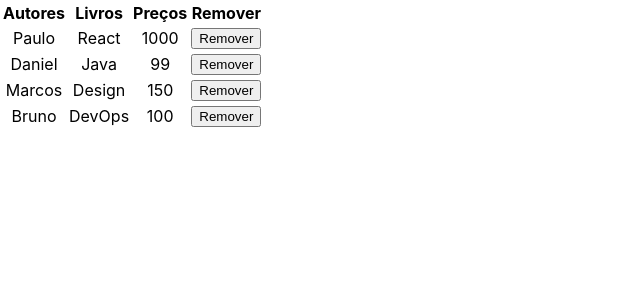
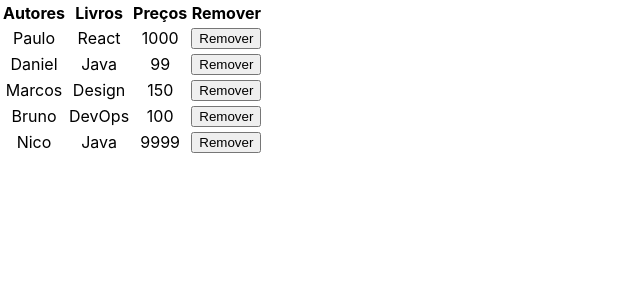
Before and after one commit to arthursiq5/AluraReact, a React (Create React App) app: page / in a window 1280 px wide. Shown: the top 300 px of the page, without its empty margins (0-640 px from the left). Built offline with nearby package versions, Linux system fonts and the light colour scheme.

Commit message:
transformando elemento App em classe

```diff
--- a/src/App.js
+++ b/src/App.js
@@ -1,9 +1,11 @@
-import React from 'react';
+import React, { Component } from 'react';
 import './App.css';
 import Tabela from './Tabela';
 
-function App() {
-  const autores = [
+class App extends Component {
+
+  state = {
+    autores: [
       {
         nome: 'Paulo',
         livro: 'React',
@@ -23,13 +25,22 @@ function App() {
         nome: 'Bruno',
         livro: 'DevOps',
         preco: '100'
+      },
+      {
+        nome: 'Nico',
+        livro: 'Java',
+        preco: '9999'
       }
-  ];
+    ],
+  };
+
+  render() {
     return (
       <div className="App">
-      <Tabela autores = { autores }/>
+        <Tabela autores={ this.state.autores } />
       </div>
     );
   }
+}
 
 export default App;
```
Lines whose indentation alone changed are shown as unchanged.
